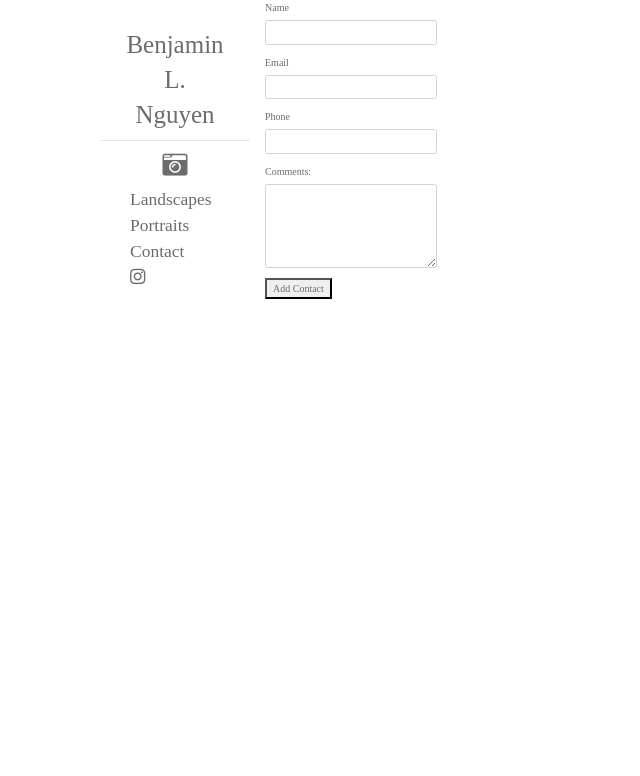
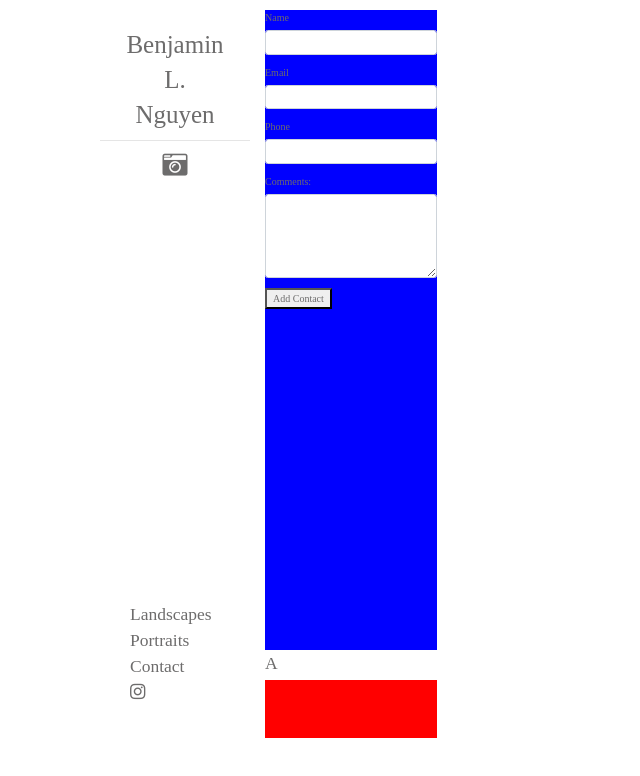
Before and after one commit to PaulGLujan/ben_portfolio, a React (Create React App) app: page / in a window 1280 px wide. Shown: the top 776 px of the page, without its empty margins (0-640 px from the left). Built offline with nearby package versions, Linux system fonts and the light colour scheme; a web font is replaced by a local one.

Commit message:
Contact in-progress

```diff
--- a/src/components/App.css
+++ b/src/components/App.css
@@ -5,14 +5,19 @@ h1,h2,h3,h4,h5,a,label, button {
   font-family: 'Eczar', serif;
   color: #6d6c6c
 }
-.sliderContainer img {
+.imageWindow img, .contactSection {
+  max-width: auto;
+  height: 80vh;
+  background-color: blue;
+}
+.sliderContainer img, .contactFooter {
   max-width: auto;
   height: 7.2vh;
-}
-.imageWindow img {
-  max-width: auto;
-  height: 80vh;
+  background-color: red;
 }
 .pointer-cursor {
   cursor: pointer;
 }
+.pseudoToggleBar {
+  height: 1.75rem;
+}
--- a/src/components/contact_section.js
+++ b/src/components/contact_section.js
@@ -2,5 +2,12 @@ import React from 'react';
 import ContactForm from './contact_form';
 
 export default ()=>(
-  <ContactForm/>
+  <div>
+    <div className="contactSection mt-3">
+      <ContactForm />
+    </div>
+    <h3 className="pseudoToggleBar clearfix mt-1 mb-3">A</h3>
+    {/* <div className="pseudoToggleBar mt-1"></div> */}
+    <div className="contactFooter"></div>
+  </div>
 )
```
